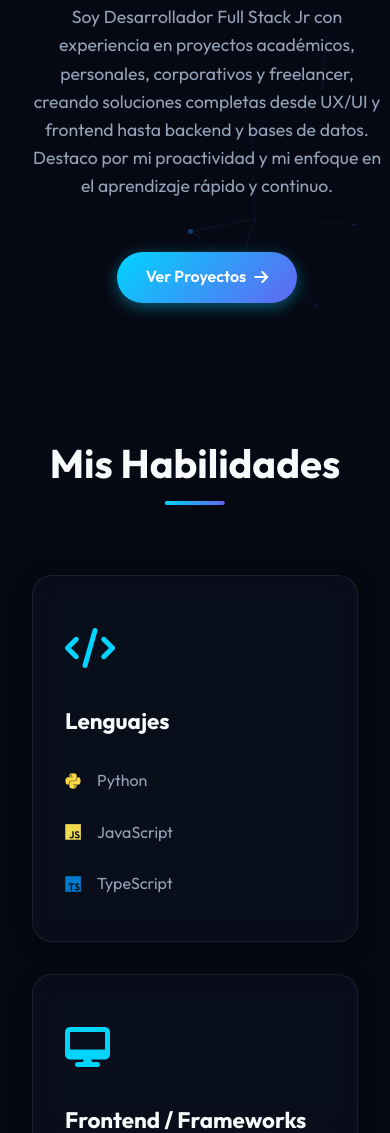
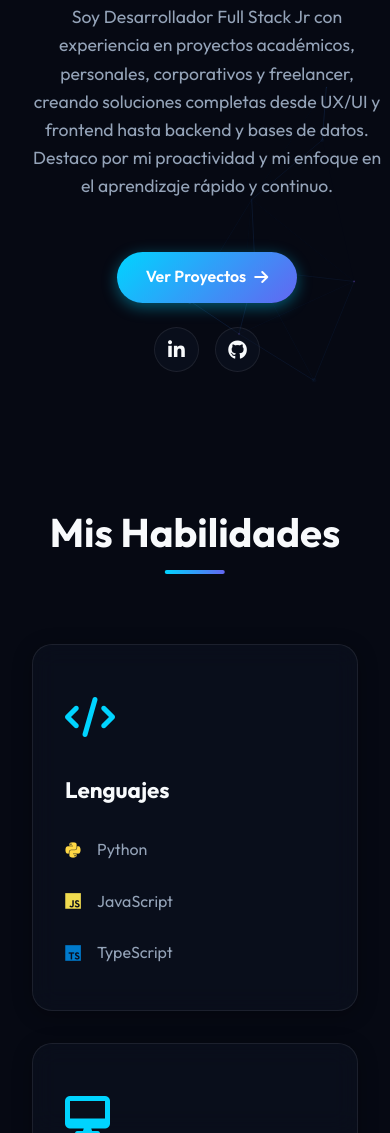
Before and after one commit to gabrunix/Mi-Portafolio-Web, a plain HTML site: page index.html in a window 390 px wide. Shown: the part 867-2000 px from the top of the page. Drawn offline with nearby package versions, Linux system fonts and the light colour scheme.

Commit message:
Restructure hero layout and responsive flex direction for socials

```diff
--- a/index.html
+++ b/index.html
@@ -66,6 +66,13 @@
                 <div class="hero-buttons">
                     <a href="#projects" class="btn btn-primary" data-i18n="projects_btn">Ver Proyectos <i
                             class="fas fa-arrow-right"></i></a>
+                    <!-- Social icons on hero -->
+                    <div class="social-links-hero">
+                        <a href="https://www.linkedin.com/in/gabrunix/" target="_blank" aria-label="LinkedIn"><i
+                                class="fab fa-linkedin-in"></i></a>
+                        <a href="https://github.com/gabrunix" target="_blank" aria-label="GitHub"><i
+                                class="fab fa-github"></i></a>
+                    </div>
                 </div>
             </div>
             <div class="hero-image-wrapper">
@@ -380,7 +387,6 @@
     <!-- Footer -->
     <footer>
         <div class="footer-content">
-            <a href="#contact" class="btn btn-primary" data-i18n="contact_btn">Contáctame <i class="fas fa-paper-plane"></i></a>
             <p>&copy; 2026 Gabriel Urbaez. <span data-i18n="footer_rights">Todos los derechos reservados.</span></p>
             <div class="footer-socials">
                 <a href="https://github.com/gabrunix" target="_blank"><i class="fab fa-github"></i></a>
--- a/styles.css
+++ b/styles.css
@@ -973,6 +973,8 @@ footer {
     }
     .hero-buttons {
         justify-content: center;
+        flex-direction: column;
+        gap: 1.5rem;
     }
     .contact-wrapper {
         grid-template-columns: 1fr;
```
